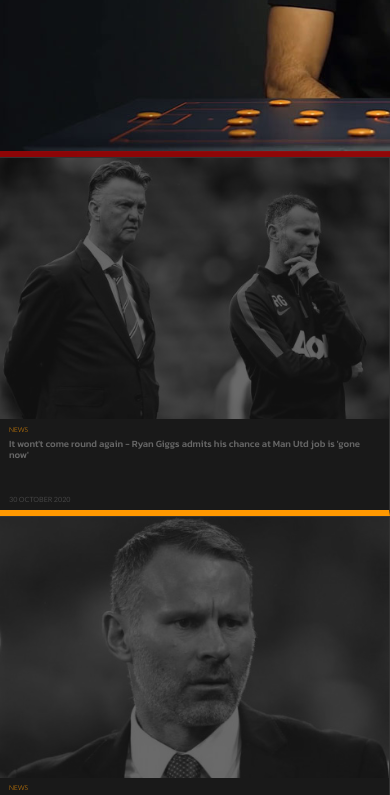
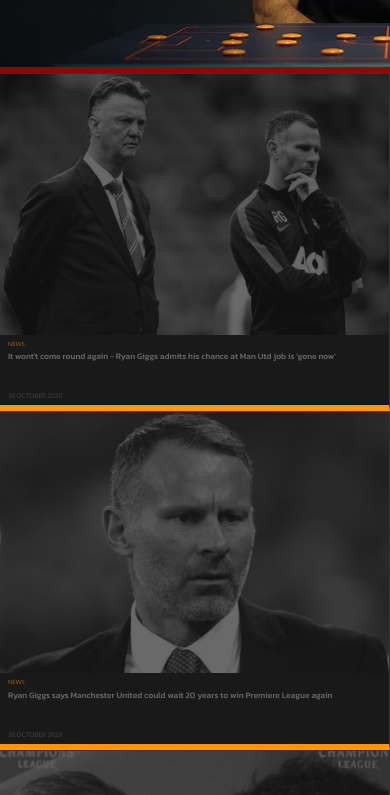
Before and after one commit to DazzlingVerdi/soccerplayer-blog, a plain HTML site: page index.html in a window 390 px wide. Shown: the part 349-1144 px from the top of the page. Drawn offline with Linux system fonts and the light colour scheme.

Commit message:
media queries done, responsive on mobile, tablet, desktop

```diff
--- a/scss/_base.scss
+++ b/scss/_base.scss
@@ -45,6 +45,10 @@
 
 // MEDIA QUERY MANAGER
 @mixin for-size($size) {
+    @if $size == smaller-phone {
+        @media (max-width:26.25em) { @content; }
+    }
+
     @if $size == small-phone {
         @media (max-width:31.25em) { @content; }
     }
@@ -83,6 +87,10 @@ html {
 
     }
 
+    @include for-size(smaller-phone) {
+        font-size: 33%;
+    }
+
 
 }
 
--- a/scss/_components.scss
+++ b/scss/_components.scss
@@ -180,11 +180,16 @@
                     visibility: hidden;
                     padding:0;
                 }
+
+                @include for-size(smaller-phone) {
+                    display: none;
+                }
             }
 
             @include for-size(tablet-land) {
                 visibility: visible;
             }
+
         }
     }
 
@@ -309,6 +314,7 @@
     padding:2rem 3rem;
     width:58%;
     line-height: .9;
+
 
     &-link {
         &:link,
--- a/scss/_layout.scss
+++ b/scss/_layout.scss
@@ -25,6 +25,11 @@
 
     @include for-size(small-phone) {
         grid-template-rows: 6rem calc(60vh - 6rem) repeat(4, min-content) 20vw 16vh;
+    }
+
+    @include for-size(smaller-phone) {
+        grid-template-rows: 6rem calc(50vh - 6rem) repeat(4, min-content) 20vw 16vh;
+
     }
 
 
```
Also changed, not shown: css/style.css, 1 other file.
